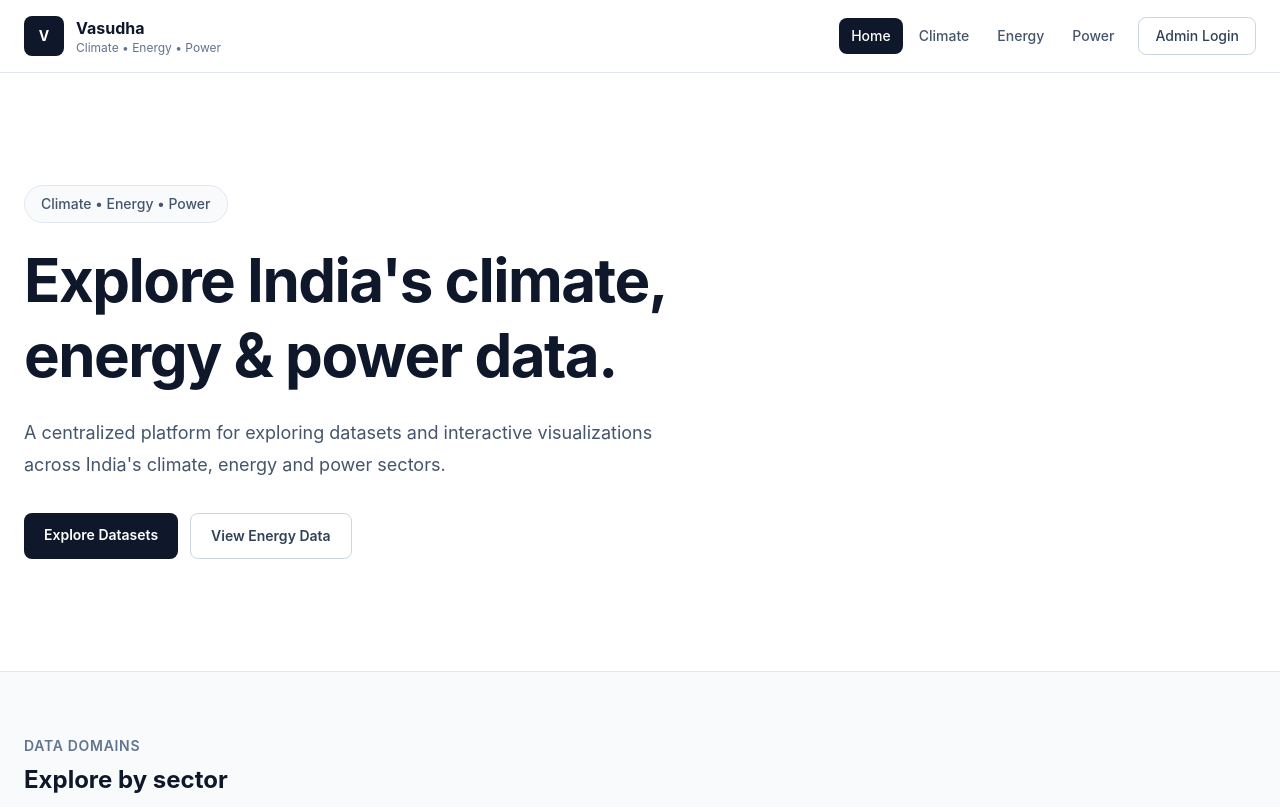
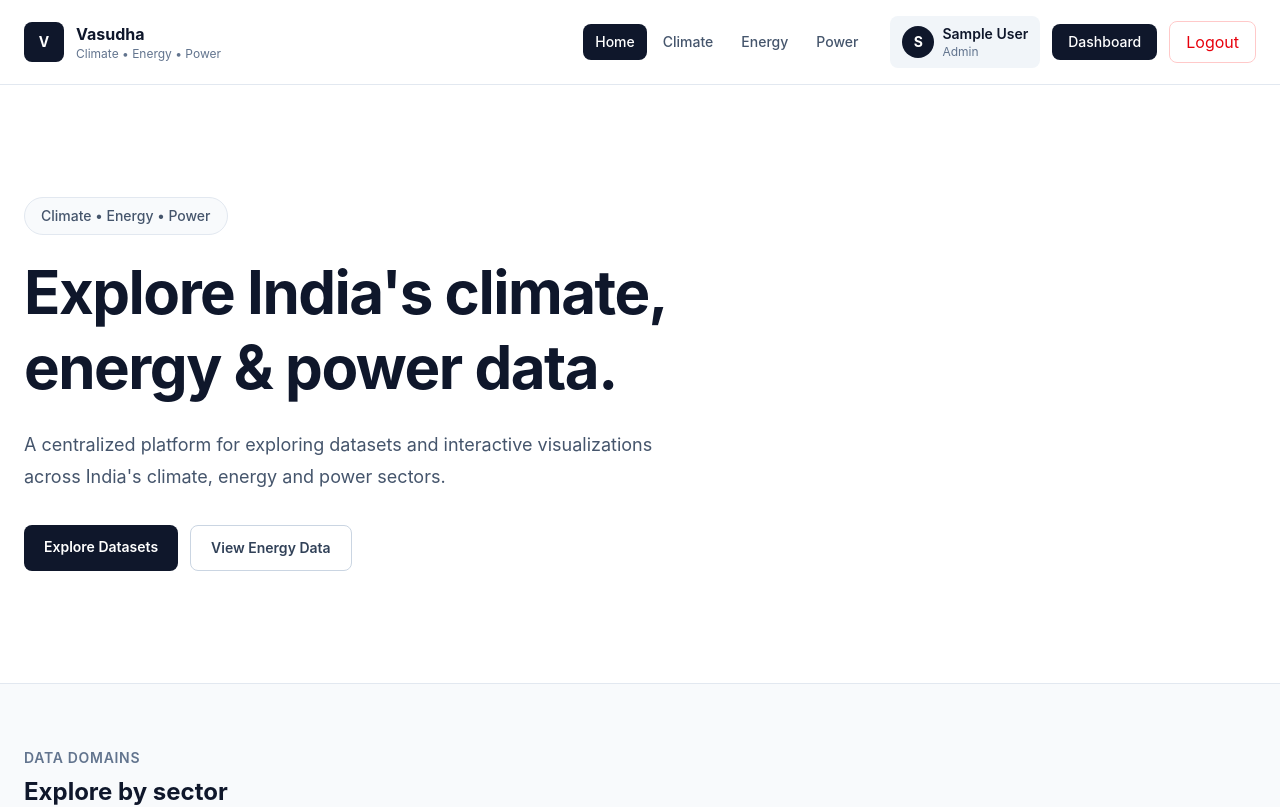
Before and after one commit to RiyaKumari22/climate-energy-platform-frontend, a React app: page / in a window 1280 px wide. Shown: the top 807 px of the page. Built offline with nearby package versions, Linux system fonts and the light colour scheme; no server answers; sample sign-in values are in the browser's storage; the HTML template or start-up script is replaced by a standard one.

Commit message:
Update admin navigation and logout flow

```diff
--- a/src/App.jsx
+++ b/src/App.jsx
@@ -2,6 +2,7 @@ import { BrowserRouter, Routes, Route } from "react-router-dom";
 
 import Navbar from "./components/Navbar";
 import ProtectedRoute from "./components/ProtectedRoute";
+import { AuthProvider } from "./context/AuthContext";
 
 import Home from "./pages/Home";
 import Climate from "./pages/Climate";
@@ -16,9 +17,9 @@ import SuperAdminDashboard from "./pages/SuperAdminDashboard";
 import ManageAdmins from "./pages/ManageAdmins";
 import EditDataset from "./pages/EditDataset";
 
-
 function App() {
   return (
+    <AuthProvider>
       <BrowserRouter>
         <Navbar />
 
@@ -53,7 +54,6 @@ function App() {
             element={<Login />}
           />
 
-
           {/* =========================
               ADMIN ROUTES
           ========================== */}
@@ -79,7 +79,6 @@ function App() {
               </ProtectedRoute>
             }
           />
-
 
           {/* =========================
               SUPER ADMIN ROUTES
@@ -120,6 +119,7 @@ function App() {
 
         </Routes>
       </BrowserRouter>
+    </AuthProvider>
   );
 }
 
--- a/src/components/Navbar.jsx
+++ b/src/components/Navbar.jsx
@@ -1,10 +1,20 @@
-import { Link, NavLink } from "react-router-dom";
+import { Link, NavLink, useNavigate } from "react-router-dom";
+import { useAuth } from "../context/AuthContext";
 
 function Navbar() {
+  const { user, logout } = useAuth();
+  const navigate = useNavigate();
+
+  const handleLogout = () => {
+    logout();
+    navigate("/login");
+  };
+
   return (
     <nav className="sticky top-0 z-50 border-b border-slate-200 bg-white/95 backdrop-blur">
       <div className="mx-auto flex max-w-7xl items-center justify-between px-6 py-4">
-        {/* Logo / Brand */}
+
+        {/* Logo */}
         <Link
           to="/"
           className="flex items-center gap-3"
@@ -26,64 +36,127 @@ function Navbar() {
 
         {/* Navigation */}
         <div className="flex items-center gap-1">
+
+          {/* Home */}
           <NavLink
             to="/"
             className={({ isActive }) =>
-              `rounded-lg px-3 py-2 text-sm font-medium transition ${
+              `rounded-lg px-3 py-2 text-sm font-medium ${
                 isActive
                   ? "bg-slate-900 text-white"
-                  : "text-slate-600 hover:bg-slate-100 hover:text-slate-900"
+                  : "text-slate-600 hover:bg-slate-100"
               }`
             }
           >
             Home
           </NavLink>
 
+          {/* Climate */}
           <NavLink
             to="/climate"
             className={({ isActive }) =>
-              `rounded-lg px-3 py-2 text-sm font-medium transition ${
+              `rounded-lg px-3 py-2 text-sm font-medium ${
                 isActive
                   ? "bg-slate-900 text-white"
-                  : "text-slate-600 hover:bg-slate-100 hover:text-slate-900"
+                  : "text-slate-600 hover:bg-slate-100"
               }`
             }
           >
             Climate
           </NavLink>
 
+          {/* Energy */}
           <NavLink
             to="/energy"
             className={({ isActive }) =>
-              `rounded-lg px-3 py-2 text-sm font-medium transition ${
+              `rounded-lg px-3 py-2 text-sm font-medium ${
                 isActive
                   ? "bg-slate-900 text-white"
-                  : "text-slate-600 hover:bg-slate-100 hover:text-slate-900"
+                  : "text-slate-600 hover:bg-slate-100"
               }`
             }
           >
             Energy
           </NavLink>
 
+          {/* Power */}
           <NavLink
             to="/power"
             className={({ isActive }) =>
-              `rounded-lg px-3 py-2 text-sm font-medium transition ${
+              `rounded-lg px-3 py-2 text-sm font-medium ${
                 isActive
                   ? "bg-slate-900 text-white"
-                  : "text-slate-600 hover:bg-slate-100 hover:text-slate-900"
+                  : "text-slate-600 hover:bg-slate-100"
               }`
             }
           >
             Power
           </NavLink>
 
-          <Link
-            to="/login"
-            className="ml-2 rounded-lg border border-slate-300 bg-white px-4 py-2 text-sm font-medium text-slate-700 transition hover:bg-slate-50"
-          >
-            Admin Login
-          </Link>
+          {/* =========================
+              LOGGED-IN USER
+          ========================== */}
+
+          {user ? (
+            <div className="ml-4 flex items-center gap-3">
+
+              {/* Profile */}
+              <div className="flex items-center gap-2 rounded-lg bg-slate-100 px-3 py-2">
+
+                {/* Profile Initial */}
+                <div className="flex h-8 w-8 items-center justify-center rounded-full bg-slate-900 text-sm font-bold text-white">
+                  {user.name?.charAt(0).toUpperCase()}
+                </div>
+
+                {/* Name and Role */}
+                <div>
+                  <p className="text-sm font-semibold text-slate-900">
+                    {user.name}
+                  </p>
+
+                  <p className="text-xs text-slate-500">
+                    {user.role === "SUPER_ADMIN"
+                      ? "Super Admin"
+                      : "Admin"}
+                  </p>
+                </div>
+
+              </div>
+
+              {/* Dashboard */}
+              <Link
+                to={
+                  user.role === "SUPER_ADMIN"
+                    ? "/super-admin"
+                    : "/admin"
+                }
+                className="rounded-lg bg-slate-900 px-4 py-2 text-sm font-medium text-white hover:bg-slate-800"
+              >
+                Dashboard
+              </Link>
+
+              {/* Logout */}
+              <button
+                onClick={handleLogout}
+                className="rounded-lg border border-red-200 px-4 py-2 text-sm font-medium text-red-600 hover:bg-red-50"
+              >
+                Logout
+              </button>
+
+            </div>
+          ) : (
+            /* =========================
+               NOT LOGGED-IN USER
+            ========================== */
+
+            <Link
+              to="/login"
+              className="ml-2 rounded-lg border border-slate-300 bg-white px-4 py-2 text-sm font-medium text-slate-700 hover:bg-slate-50"
+            >
+              Admin Login
+            </Link>
+          )}
+
         </div>
       </div>
     </nav>
--- a/src/context/AuthContext.jsx
+++ b/src/context/AuthContext.jsx
@@ -0,0 +1,32 @@
+import { createContext, useContext, useState } from "react";
+
+const AuthContext = createContext(null);
+
+export function AuthProvider({ children }) {
+  const [user, setUser] = useState(() => {
+    const savedUser = localStorage.getItem("user");
+    return savedUser ? JSON.parse(savedUser) : null;
+  });
+
+  const login = (userData, token) => {
+    localStorage.setItem("token", token);
+    localStorage.setItem("user", JSON.stringify(userData));
+    setUser(userData);
+  };
+
+  const logout = () => {
+    localStorage.removeItem("token");
+    localStorage.removeItem("user");
+    setUser(null);
+  };
+
+  return (
+    <AuthContext.Provider value={{ user, login, logout }}>
+      {children}
+    </AuthContext.Provider>
+  );
+}
+
+export function useAuth() {
+  return useContext(AuthContext);
+}
--- a/src/pages/Login.jsx
+++ b/src/pages/Login.jsx
@@ -1,9 +1,11 @@
 import { useState } from "react";
 import { useNavigate } from "react-router-dom";
 import API from "../services/api";
+import { useAuth } from "../context/AuthContext";
 
 function Login() {
   const navigate = useNavigate();
+  const { login } = useAuth();
 
   const [email, setEmail] = useState("");
   const [password, setPassword] = useState("");
@@ -24,8 +26,7 @@ function Login() {
 
       const { token, user } = response.data;
 
-      localStorage.setItem("token", token);
-      localStorage.setItem("user", JSON.stringify(user));
+      login(user, token);
 
       if (user.role === "SUPER_ADMIN") {
         navigate("/super-admin");
@@ -47,7 +48,6 @@ function Login() {
   return (
     <div className="min-h-[calc(100vh-73px)] bg-slate-50 px-6 py-16">
       <div className="mx-auto max-w-md">
-        {/* Header */}
         <div className="mb-8 text-center">
           <div className="mx-auto flex h-14 w-14 items-center justify-center rounded-xl bg-slate-900 text-xl font-bold text-white">
             V
@@ -62,10 +62,8 @@ function Login() {
           </p>
         </div>
 
-        {/* Login Card */}
         <div className="rounded-2xl border border-slate-200 bg-white p-6 shadow-sm sm:p-8">
           <form onSubmit={handleLogin} className="space-y-5">
-            {/* Email */}
             <div>
               <label
                 htmlFor="email"
@@ -85,7 +83,6 @@ function Login() {
               />
             </div>
 
-            {/* Password */}
             <div>
               <label
                 htmlFor="password"
@@ -105,7 +102,6 @@ function Login() {
               />
             </div>
 
-            {/* Error */}
             {error && (
               <div className="rounded-lg border border-red-200 bg-red-50 px-4 py-3">
                 <p className="text-sm font-medium text-red-700">
@@ -114,7 +110,6 @@ function Login() {
               </div>
             )}
 
-            {/* Button */}
             <button
               type="submit"
               disabled={loading}
@@ -125,7 +120,6 @@ function Login() {
           </form>
         </div>
 
-        {/* Public access note */}
         <div className="mt-6 text-center">
           <p className="text-xs leading-5 text-slate-500">
             Public datasets can be explored without an account.
```
Also changed, not shown: src/pages/AdminDashboard.jsx (+27 -14 lines), src/pages/SuperAdminDashboard.jsx (+31 -14 lines). Lines whose indentation alone changed are shown as unchanged.
